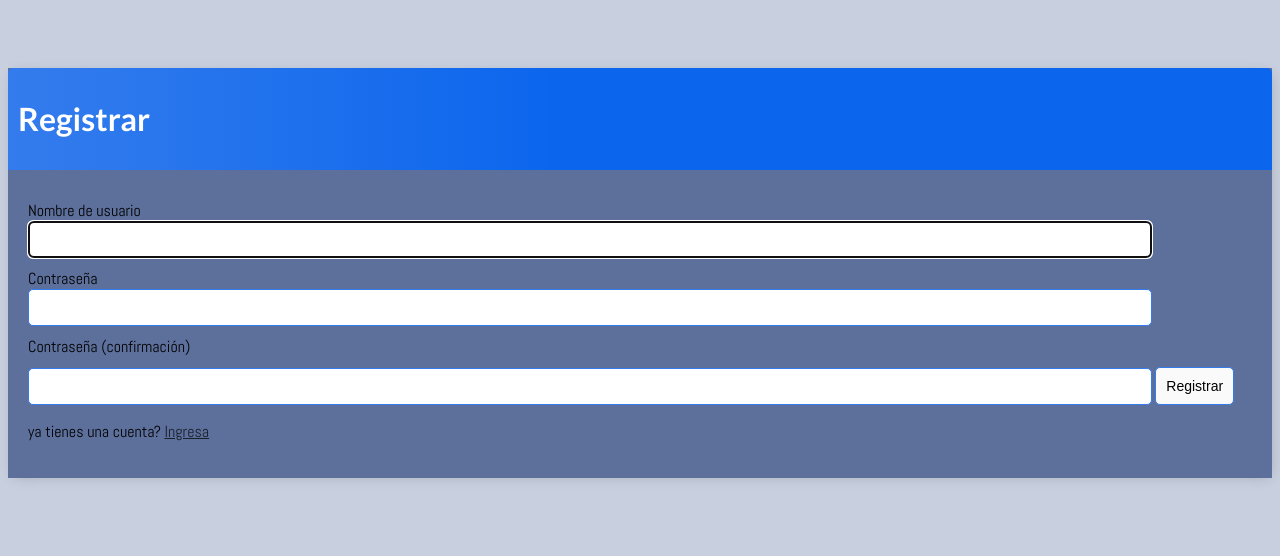
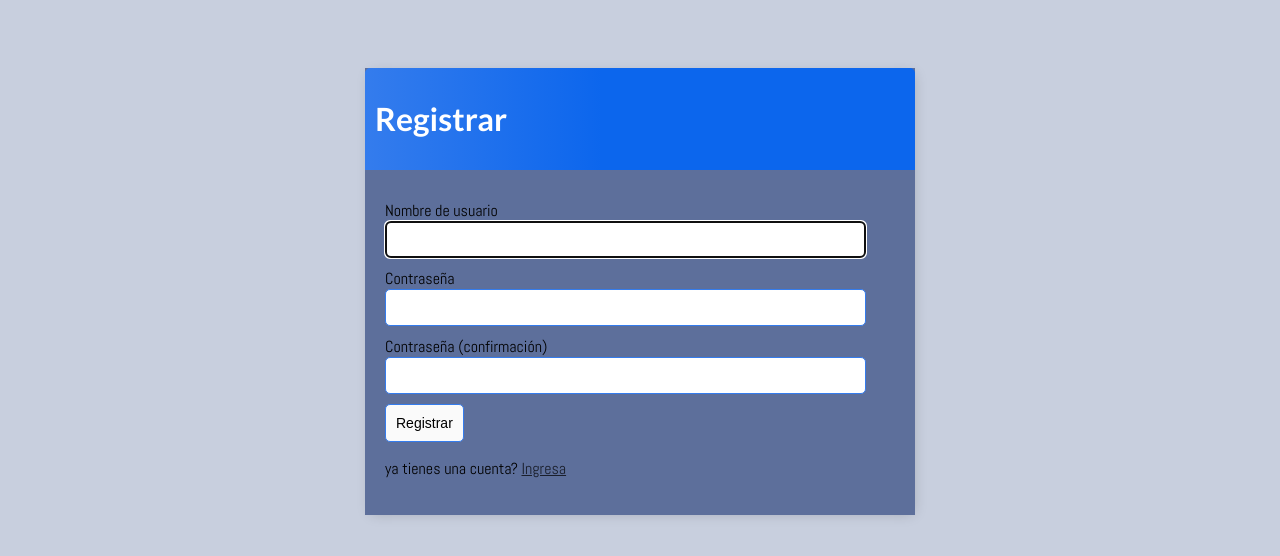
Before and after one commit to ricardo0621/python_dia16-web_tareas, a Django app: page /registro/ in a window 1280 px wide. Shown: the top 556 px of the page. Run offline with Django 5.2, Linux system fonts and the light colour scheme.

Commit message:
ajustando el tamaño de pantalla

```diff
--- a/base/templates/base/principal.html
+++ b/base/templates/base/principal.html
@@ -18,7 +18,7 @@
         }
 
         .container{
-            max-wide: 550px;
+            max-width: 550px;
             margin: auto;
             background-color: #5D6F9B;
             -webkit-box-shadow: 2px 2px 13px -4px rgba(0,0,0,0.21);
```
Also changed, not shown: db.sqlite3.
